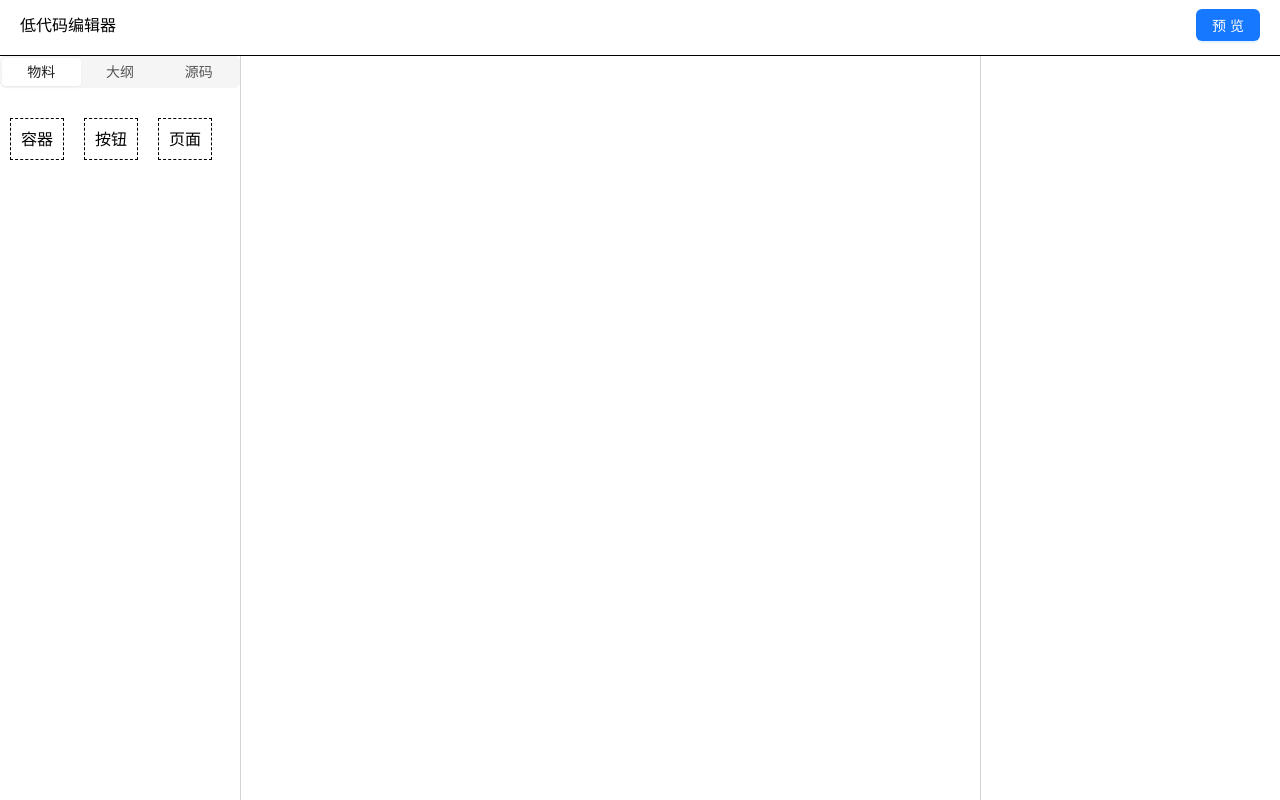
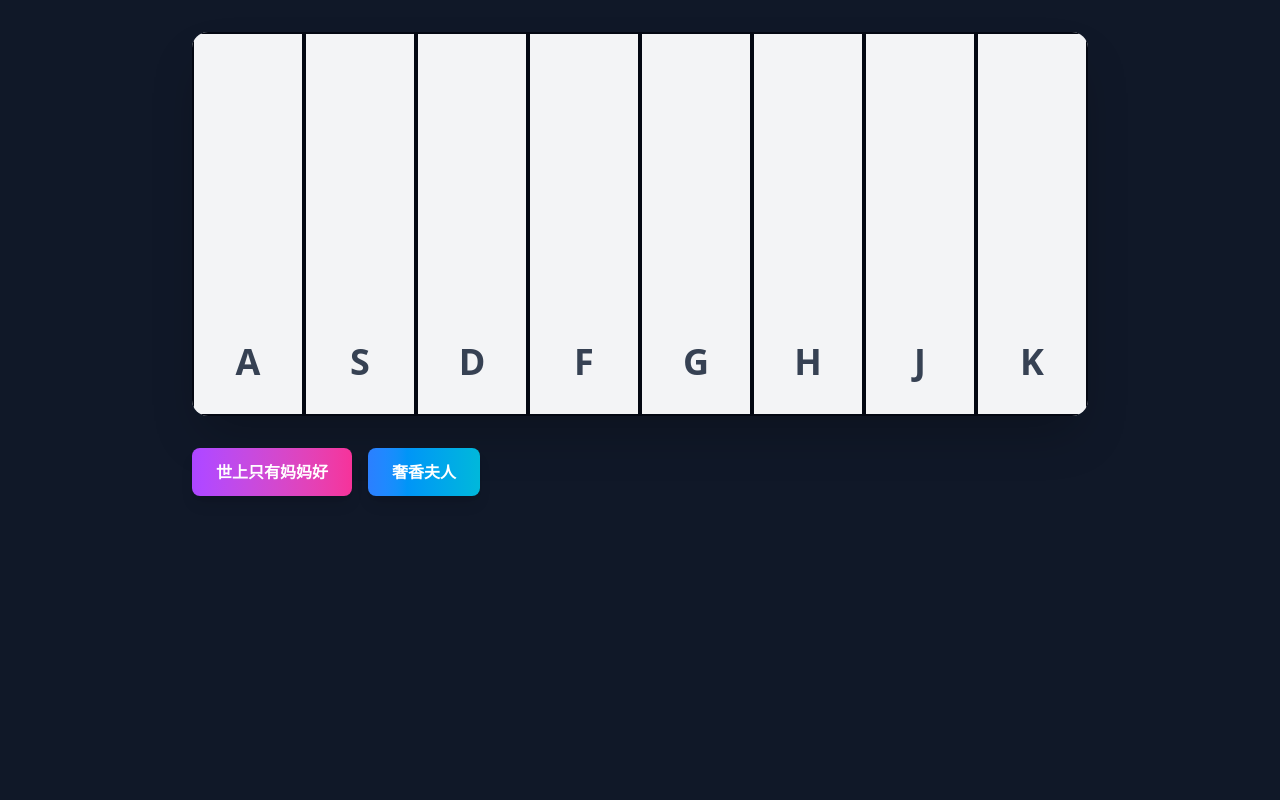
Before and after one commit to yrc2333/react, a React (Vite) app: page / in a window 1280 px wide. Built offline with nearby package versions, Linux system fonts and the light colour scheme.

Commit message:
feat(main): 实现在线钢琴

```diff
--- /dev/null
+++ b/src/04online-piano.tsx
@@ -0,0 +1,7 @@
+import OnlinePiano from './online-piano/index'
+
+function App() {
+  return <OnlinePiano />
+}
+
+export default App
--- a/src/main.tsx
+++ b/src/main.tsx
@@ -4,6 +4,7 @@ import '@ant-design/v5-patch-for-react-19'
 import './index.css'
 // import App from './01todoList.tsx'
 // import App from './02playground.tsx'
-import App from './03lowcode-editor'
+// import App from './03lowcode-editor'
+import App from './04online-piano.tsx'
 
 createRoot(document.getElementById('root')!).render(<App />)
--- /dev/null
+++ b/src/online-piano/index.tsx
@@ -0,0 +1,234 @@
+import { useEffect, useMemo, useState } from 'react'
+
+function App() {
+  const keys: Record<string, { frequency: number }> = {
+    A: {
+      frequency: 196,
+    },
+    S: {
+      frequency: 220,
+    },
+    D: {
+      frequency: 246,
+    },
+    F: {
+      frequency: 261,
+    },
+    G: {
+      frequency: 293,
+    },
+    H: {
+      frequency: 329,
+    },
+    J: {
+      frequency: 349,
+    },
+    K: {
+      frequency: 392,
+    },
+  }
+
+  const context = useMemo(() => {
+    return new AudioContext()
+  }, [])
+
+  const [isPlaying, setIsPlaying] = useState(false)
+  const [progress, setProgress] = useState(0)
+  const [currentTimeouts, setCurrentTimeouts] = useState<ReturnType<typeof setTimeout>[]>([])
+  const pressedKeys = useMemo(() => new Set<string>(), [])
+
+  const playNote = (key: string) => {
+    const frequency = keys[key]?.frequency
+    if (!frequency) return
+
+    const osc = context.createOscillator()
+    osc.type = 'triangle'
+    osc.frequency.value = frequency
+
+    const gain = context.createGain()
+    osc.connect(gain)
+    gain.connect(context.destination)
+
+    // 简单的音量包络：快速上升，然后指数衰减
+    const now = context.currentTime
+    gain.gain.setValueAtTime(0, now)
+    gain.gain.linearRampToValueAtTime(0.3, now + 0.01)
+
+    osc.start(now)
+    gain.gain.exponentialRampToValueAtTime(0.001, now + 1)
+    osc.stop(now + 1)
+
+    // 视觉反馈
+    document.getElementById(`key-${key}`)?.classList.add('pressed')
+    setTimeout(() => {
+      document.getElementById(`key-${key}`)?.classList.remove('pressed')
+    }, 100)
+  }
+
+  useEffect(() => {
+    const handleKeyDown = (e: KeyboardEvent) => {
+      const key = e.key.toUpperCase()
+      if (!keys[key] || pressedKeys.has(key)) return
+
+      pressedKeys.add(key)
+      playNote(key)
+    }
+
+    const handleKeyUp = (e: KeyboardEvent) => {
+      const key = e.key.toUpperCase()
+      pressedKeys.delete(key)
+    }
+
+    document.addEventListener('keydown', handleKeyDown)
+    document.addEventListener('keyup', handleKeyUp)
+
+    return () => {
+      document.removeEventListener('keydown', handleKeyDown)
+      document.removeEventListener('keyup', handleKeyUp)
+    }
+  }, [pressedKeys])
+
+  const map: Record<number, string> = {
+    1: 'A',
+    2: 'S',
+    3: 'D',
+    4: 'F',
+    5: 'G',
+    6: 'H',
+    7: 'J',
+    8: 'K',
+  }
+
+  function playMusic(music: number[][]) {
+    // 如果正在播放，先停止当前的
+    if (isPlaying) {
+      currentTimeouts.forEach(clearTimeout)
+      setCurrentTimeouts([])
+    }
+
+    setIsPlaying(true)
+    setProgress(0)
+
+    const totalDuration = music.reduce((sum, item) => sum + item[1], 0)
+    let startTime = 0
+    let completed = 0
+    const timeouts: ReturnType<typeof setTimeout>[] = []
+
+    music.forEach((item, index) => {
+      const playTimeout = setTimeout(() => {
+        playNote(map[item[0]])
+        completed += item[1]
+        setProgress((completed / totalDuration) * 100)
+
+        if (index === music.length - 1) {
+          const finalTimeout = setTimeout(() => {
+            setIsPlaying(false)
+            setProgress(0)
+            setCurrentTimeouts([])
+          }, item[1] * 0.5)
+          timeouts.push(finalTimeout)
+        }
+      }, startTime * 0.5)
+      timeouts.push(playTimeout)
+      startTime += item[1]
+    })
+
+    // 设置超时清理
+    const finishTimeout = setTimeout(() => {
+      setIsPlaying(false)
+      setProgress(0)
+      setCurrentTimeouts([])
+    }, totalDuration * 0.5 + 1000)
+    timeouts.push(finishTimeout)
+
+    setCurrentTimeouts(timeouts)
+  }
+
+  function playSong2() {
+    const music = [
+      [6, 1000],
+      [6, 1000],
+      [6, 1000],
+      [3, 500],
+      [6, 500],
+      [5, 1000],
+      [3, 500],
+      [2, 500],
+      [3, 1000],
+    ]
+
+    playMusic(music)
+  }
+
+  function playSong1() {
+    const music = [
+      [6, 1000],
+      [5, 1000],
+      [3, 1000],
+      [5, 1000],
+      [8, 1000],
+      [6, 500],
+      [5, 500],
+      [6, 1000],
+    ]
+
+    playMusic(music)
+  }
+
+  return (
+    <div className="min-h-screen bg-gray-900 p-8">
+      <div className="max-w-4xl mx-auto bg-linear-to-br from-gray-800 to-gray-900 rounded-2xl shadow-2xl overflow-hidden">
+        <div className="flex h-96">
+          {Object.keys(keys).map((item: any) => {
+            return (
+              <div
+                key={item}
+                className="flex-1 border-2 border-gray-950 bg-gray-100 cursor-pointer transition-all duration-100 hover:bg-gray-400 group">
+                <div
+                  onClick={() => playNote(item)}
+                  id={`key-${item}`}
+                  className="h-full flex items-end justify-center pb-8">
+                  <span className="text-4xl font-bold text-gray-700 group-hover:text-white transition-colors">
+                    {item}
+                  </span>
+                </div>
+              </div>
+            )
+          })}
+        </div>
+      </div>
+
+      {isPlaying && (
+        <div className="max-w-4xl mx-auto mt-6">
+          <div className="w-full bg-gray-700 rounded-full h-2 overflow-hidden">
+            <div
+              className="bg-linear-to-r from-purple-500 to-pink-500 h-2 rounded-full transition-all ease-out"
+              style={{
+                width: `${progress}%`,
+                transitionDuration: '300ms',
+              }}
+            />
+          </div>
+          <p className="text-center text-gray-300 mt-2 font-medium">
+            播放中... {Math.round(progress)}%
+          </p>
+        </div>
+      )}
+
+      <div className="max-w-4xl mx-auto mt-8 flex flex-wrap gap-4">
+        <button
+          onClick={() => playSong1()}
+          className="px-6 py-3 bg-linear-to-r from-purple-500 to-pink-500 text-white rounded-lg shadow-lg hover:from-purple-600 hover:to-pink-600 transition-all duration-200 transform hover:scale-105 font-semibold">
+          世上只有妈妈好
+        </button>
+        <button
+          onClick={() => playSong2()}
+          className="px-6 py-3 bg-linear-to-r from-blue-500 to-cyan-500 text-white rounded-lg shadow-lg hover:from-blue-600 hover:to-cyan-600 transition-all duration-200 transform hover:scale-105 font-semibold">
+          奢香夫人
+        </button>
+      </div>
+    </div>
+  )
+}
+
+export default App
```
Also changed, not shown: 1 other file (tests, documents, lock files or other folders).
